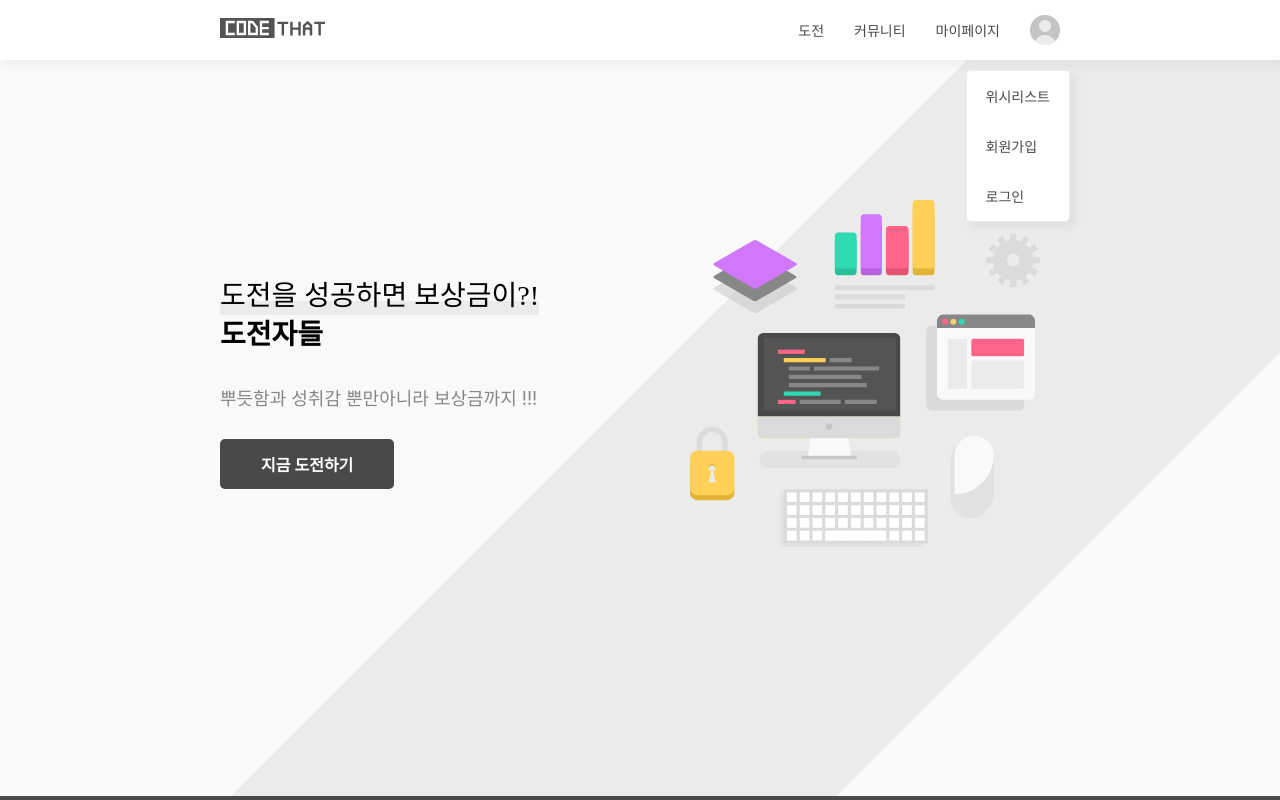
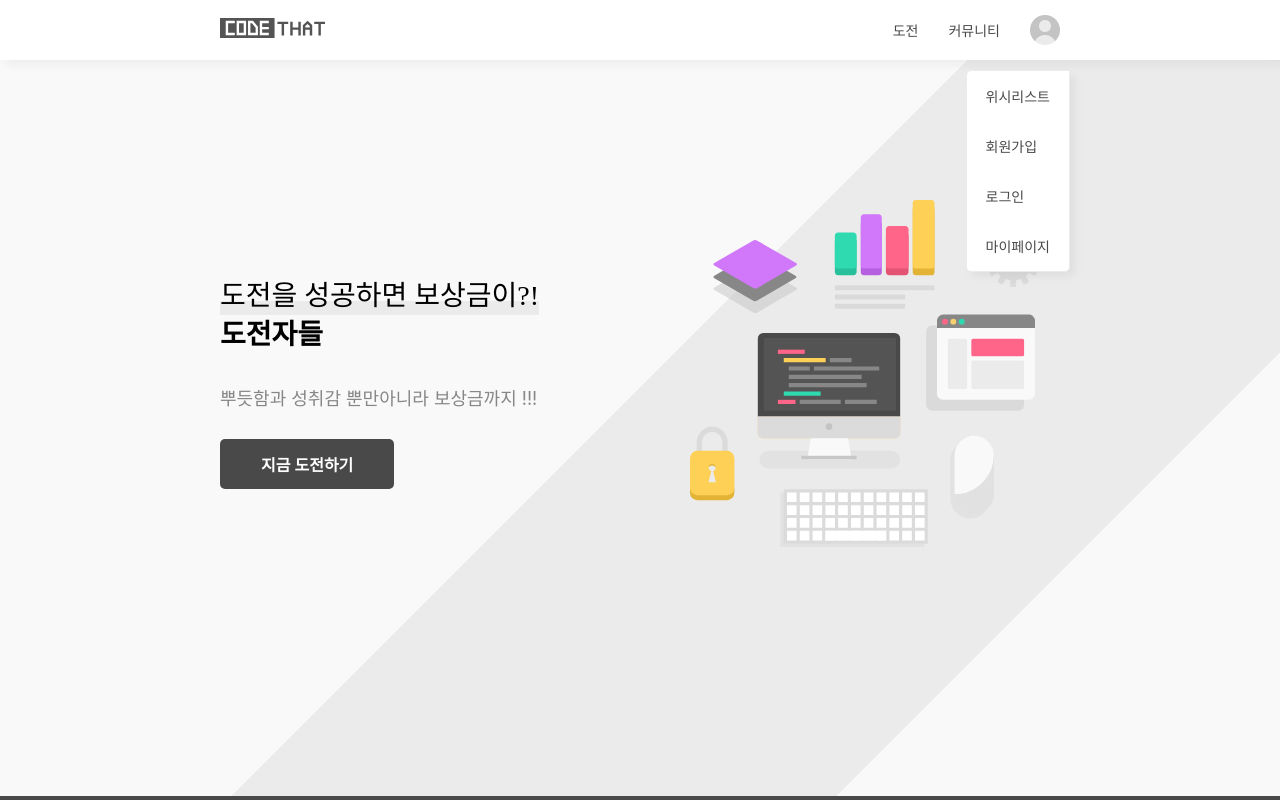
Before and after one commit to euneff/challengers-front, a React (Create React App) app: page / in a window 1280 px wide. Both pictures are taken after a click on the button 1045 px from the left and 30 px from the top of the page. Shown: the top 800 px of the page. Built offline with nearby package versions, Linux system fonts and the light colour scheme; no server answers; a web font is replaced by a local one.

Commit message:
move mypage

```diff
--- a/src/components/Nav.js
+++ b/src/components/Nav.js
@@ -29,11 +29,6 @@ function Nav() {
             </NavLink>
           </li>
           <li>
-            <NavLink style={getLinkStyle} to="/mypage">
-              마이페이지
-            </NavLink>
-          </li>
-          <li>
             <UserMenu />
           </li>
         </ul>
--- a/src/components/UserMenu.js
+++ b/src/components/UserMenu.js
@@ -38,6 +38,9 @@ function UserMenu() {
           <Link to="/login">
             <li>로그인</li>
           </Link>
+          <Link to="/mypage">
+            <li>마이페이지</li>
+          </Link>
         </ul>
       )}
     </div>
```
